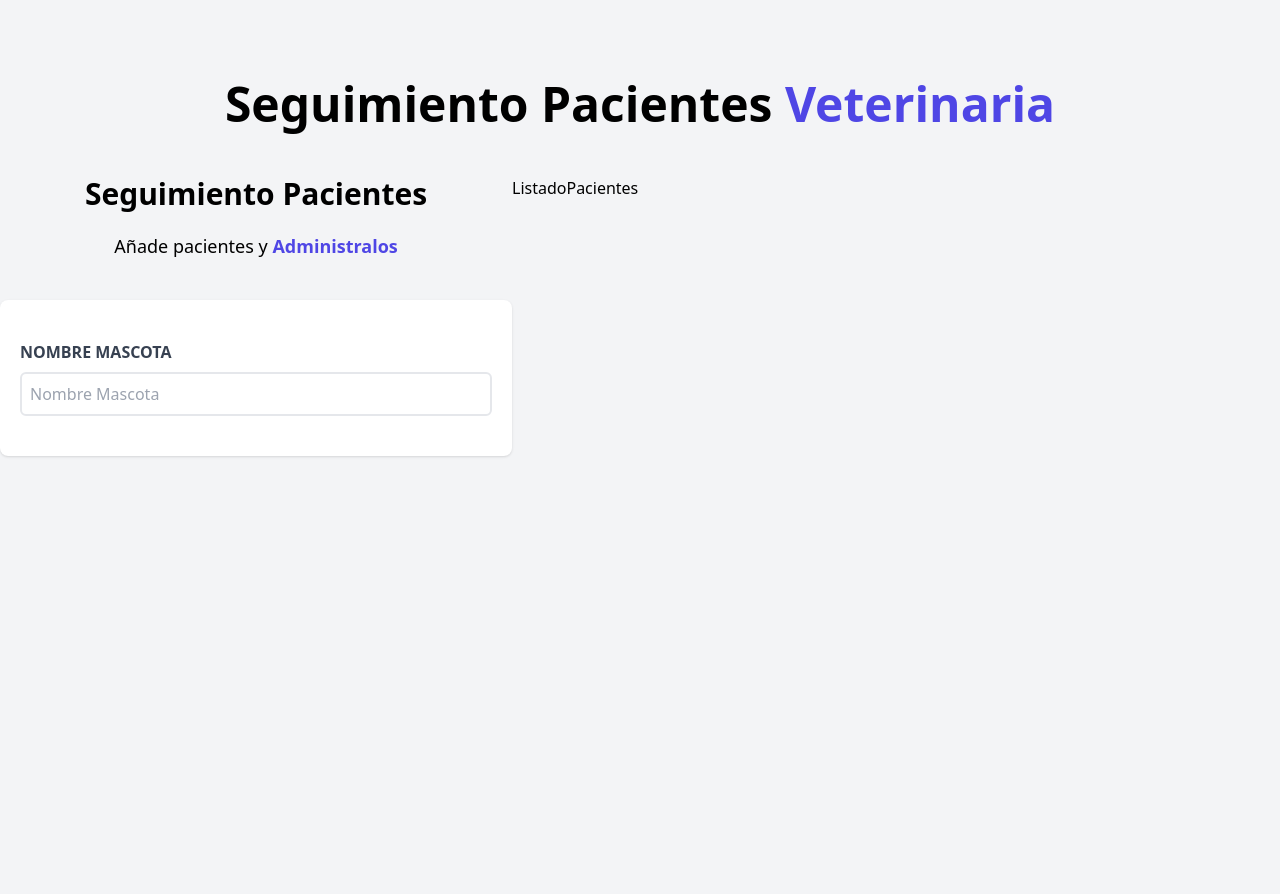
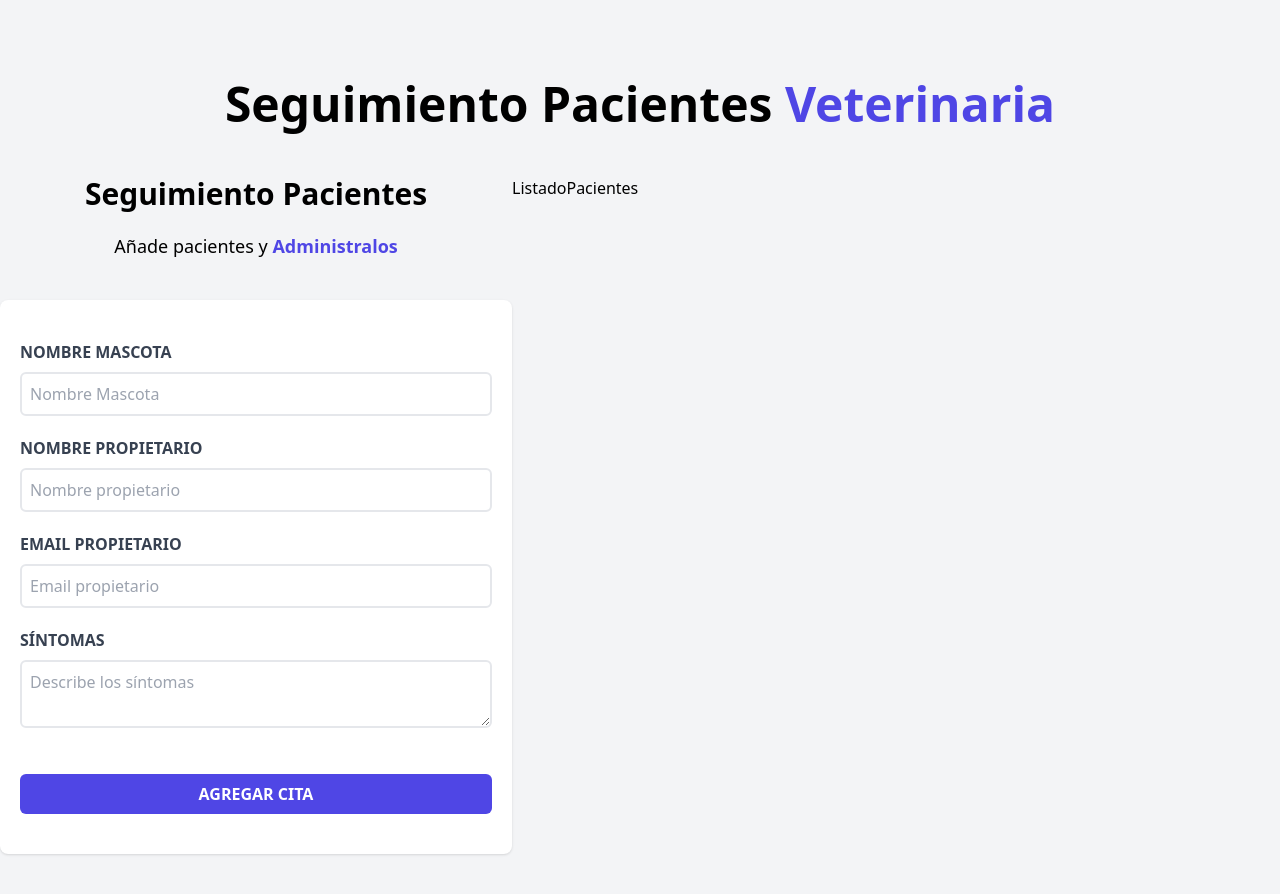
Before and after one commit to SebastianCastilloDev/administrador_de_pacientes, a React (Vite) app: page / in a window 1280 px wide. Built offline with nearby package versions, Linux system fonts and the light colour scheme.

Commit message:
Añadiendo el resto de los campos

```diff
--- a/src/Components/Formulario.jsx
+++ b/src/Components/Formulario.jsx
@@ -9,8 +9,8 @@ export default function Formulario() {
                 <span className="text-indigo-600 font-bold">Administralos</span>
             </p>
 
-            <form className="bg-white shadow rounded-lg py-10 px-5">
-                <div>
+            <form className="bg-white shadow rounded-lg py-10 px-5 mb-10">
+                <div className="mb-5">
                     <label htmlFor="mascota" className="block text-gray-700 uppercase font-bold">
                         Nombre Mascota
                     </label>
@@ -21,6 +21,44 @@ export default function Formulario() {
                         className="border-2 w-full p-2 mt-2 placeholder-gray-400 rounded-md"
                     />
                 </div>
+                <div className="mb-5">
+                    <label htmlFor="propietario" className="block text-gray-700 uppercase font-bold">
+                        Nombre Propietario
+                    </label>
+                    <input
+                        type="text"
+                        id="propietario"
+                        placeholder="Nombre propietario"
+                        className="border-2 w-full p-2 mt-2 placeholder-gray-400 rounded-md"
+                    />
+                </div>
+                <div className="mb-5">
+                    <label htmlFor="email" className="block text-gray-700 uppercase font-bold">
+                        Email Propietario
+                    </label>
+                    <input
+                        type="email"
+                        id="email"
+                        placeholder="Email propietario"
+                        className="border-2 w-full p-2 mt-2 placeholder-gray-400 rounded-md"
+                    />
+                </div>
+                <div className="mb-5">
+                    <label htmlFor="sintomas" className="block text-gray-700 uppercase font-bold">
+                        Síntomas
+                    </label>
+                    <textarea
+                        id="sintomas"
+                        className="border-2 w-full p-2 mt-2 placeholder-gray-400 rounded-md"
+                        placeholder="Describe los síntomas"
+                    />
+                </div>
+                <button
+                    type="submit"
+                    className="bg-indigo-600 w-full p-2 mt-5 text-white uppercase font-bold hover:bg-indigo-700 rounded-md cursor-pointer transition-colors" >
+                    Agregar Cita
+                </button>
+
             </form>
         </div>
     )
```
